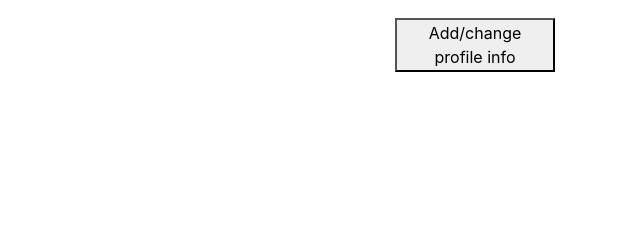
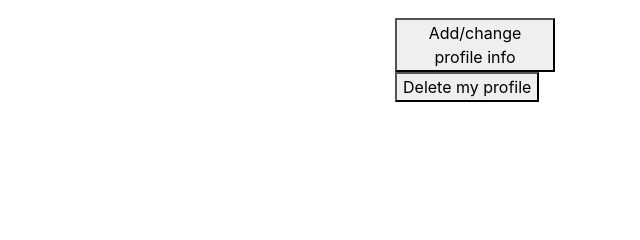
Before and after one commit to TimSchulz1991/msp4-django-8gag, a Django app: page / in a window 1280 px wide. Shown: the part 230-470 px from the top of the page, without its empty margins (640-1280 px from the left). Run offline with Django 3.2, Linux system fonts and the light colour scheme; the visitor is signed in with stand-in values (Sample User, id 1); data that the repository does not hold is empty; some libraries are stand-ins or nearby versions.

Commit message:
Allow user to delete their own profile

```diff
--- a/my8gag/templates/my8gag/feed.html
+++ b/my8gag/templates/my8gag/feed.html
@@ -68,6 +68,7 @@
             <p>Wanna add a bio text?</p>
             {% endif %}
             <a href="{% url 'edit_profile' request.user.id %}"><button>Add/change profile info</button></a>
+            <a href="{% url 'user_delete' request.user.id %}"><button>Delete my profile</button></a>
         </div>
         {% else %}
         <div>
--- a/my8gag/urls.py
+++ b/my8gag/urls.py
@@ -11,6 +11,7 @@ urlpatterns = [
     path('create_post/', views.createPost, name="create_post"),
     path('post_view/<str:pk>/', views.postView, name="post_view"),
     path('post_delete/<str:pk>/', views.deletePost, name="post_delete"),
+    path('user_delete/<str:pk>/', views.deleteUser, name="user_delete"),
     path('comment_delete/<str:pk>/', views.deleteComment, name="comment_delete"),
     path('edit_profile/<str:pk>/', views.editProfile, name="edit_profile"),
     path('like/<str:pk>/', views.postLike, name="post_like"),
--- a/my8gag/views.py
+++ b/my8gag/views.py
@@ -141,7 +141,23 @@ def deletePost(request, pk):
         return redirect('home')
 
     context = {'post': post, 'text_type': text_type}
-    return render(request, 'my8gag/post_delete.html', context)
+    return render(request, 'my8gag/delete.html', context)
+
+
+@login_required(login_url='login')
+def deleteUser(request, pk):
+    text_type = 'user'
+    user = User.objects.get(id=pk)
+
+    if not request.user:
+        return redirect('home')
+
+    if request.method == "POST":
+        user.delete()
+        return redirect('home')
+
+    context = {'user': user, 'text_type': text_type}
+    return render(request, 'my8gag/delete.html', context)
 
 
 @login_required(login_url='login')
@@ -158,7 +174,7 @@ def deleteComment(request, pk):
         return redirect('post_view', pk=post_id)
 
     context = {'comment': comment, 'post_id': post_id}
-    return render(request, 'my8gag/post_delete.html', context)
+    return render(request, 'my8gag/delete.html', context)
 
 
 @login_required(login_url='login')
```
Also changed, not shown: my8gag/templates/my8gag/delete.html (renamed from my8gag/templates/my8gag/post_delete.html, +7 -0 lines).
